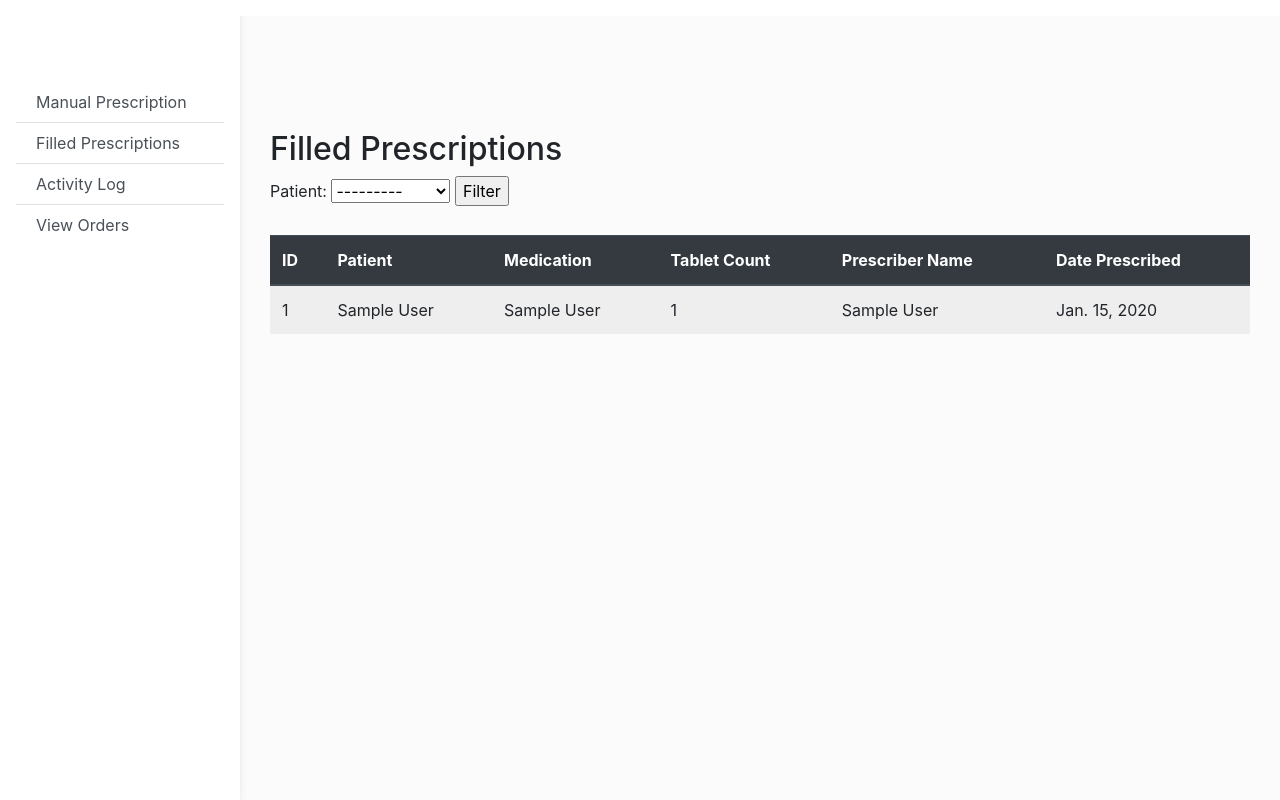
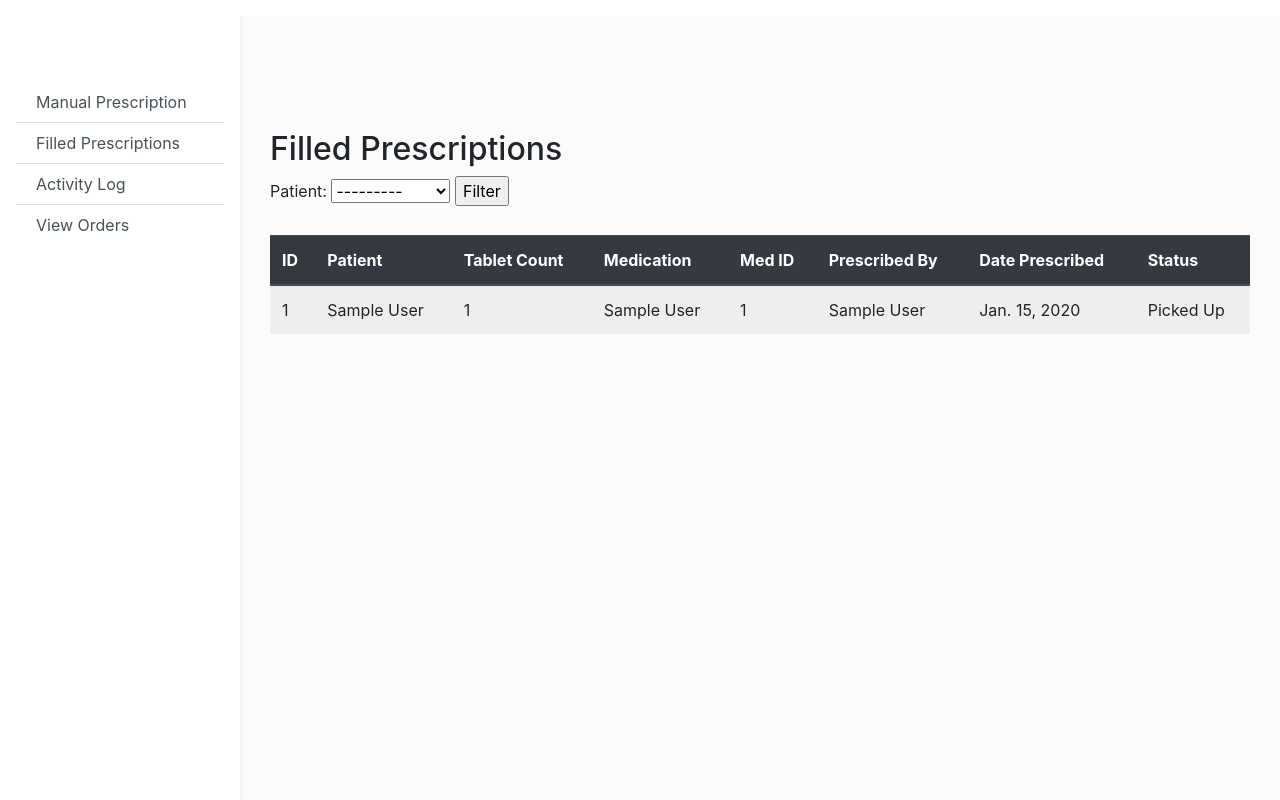
Before and after one commit to CougarBellinger/SFWE403-503-Project, a Django app: page /users/filled_prescriptions/ in a window 1280 px wide. Run offline with Django 4.2, Linux system fonts and the light colour scheme; tables that the repository leaves empty hold one stand-in row (values such as "Sample post"); parts of the project's set-up code (start-up, migrations or seed data) failed here and were passed over; some libraries are stand-ins or nearby versions.

Commit message:
Added a status field to prescription model. Added functionality for the models in related filled prescription views and html files.

```diff
--- a/MyPharma/users/models.py
+++ b/MyPharma/users/models.py
@@ -21,6 +21,14 @@ ACTION_TYPES = [
     (LOGOUT, LOGOUT),
     (MED_REMOVED, MED_REMOVED),
     (FILLED, FILLED)
+]
+
+# Values for prescription status
+PICKED_UP, NOT_PICKED_UP = "Picked Up", "Awaiting Pickup"
+
+PRESCRIPTION_STATUS = [
+    (PICKED_UP, PICKED_UP),
+    (NOT_PICKED_UP, NOT_PICKED_UP)
 ]
 
 
@@ -203,6 +211,8 @@ class Prescription(models.Model):
     date_prescribed = models.DateField(auto_now_add=True)
     is_filled = models.BooleanField(default=False)
 
+    status = models.CharField(choices=PRESCRIPTION_STATUS, max_length=20, null=True)
+
     def __str__(self):
      return f"Prescription for {self.patient}: {self.num_tablets} tablets of {self.medication}"
 
--- a/MyPharma/users/templates/users/filled_prescriptions.html
+++ b/MyPharma/users/templates/users/filled_prescriptions.html
@@ -20,10 +20,12 @@
       <tr>
         <th>ID</th>
         <th>Patient</th>
+        <th>Tablet Count</th>
         <th>Medication</th>
-        <th>Tablet Count</th>
-        <th>Prescriber Name</th>
+        <th>Med ID</th>
+        <th>Prescribed By</th>
         <th>Date Prescribed</th>
+        <th>Status</th>
       </tr>
     </thead>
 
@@ -32,10 +34,12 @@
         <tr>
             <td>{{ prescription.id }}</td>
             <td>{{ prescription.patient }}</td>
+            <td>{{ prescription.num_tablets }}</td>
             <td>{{ prescription.medication.name }}</td>
-            <td>{{ prescription.num_tablets }}</td>
+            <td>{{ prescription.medication.pk }}</td>
             <td>{{ prescription.prescriber_name }}</td>
             <td>{{ prescription.date_prescribed }}</td>
+            <td>{{ prescription.status }}</td>
         </tr>
       {% endfor %}
     </tbody>
--- a/MyPharma/users/views.py
+++ b/MyPharma/users/views.py
@@ -632,45 +632,12 @@ def checkout_order(request, order_id):
         total_price = sum(item.quantity * item.price for item in order.items.all())
         return render(request, 'users/checkout.html', {'order': order, 'total_price': total_price})
     return redirect('view_orders')
+
 @login_required
 def checkout(request, order_id):
     order = get_object_or_404(Order, id=order_id, user=request.user)
     total_price = sum(item.price for item in order.items.all())
     return render(request, 'users/checkout.html', {'order': order, 'total_price': total_price})
-
-"""
-def add_medication(request):
-    if request.method == 'POST':
-        form = MedicationForm(request.POST)
-        if form.is_valid():
-            name = form.cleaned_data['name']
-            expiration_date = form.cleaned_data['expiration_date']
-            tablet_count = form.cleaned_data['tablet_count']
-            price = form.cleaned_data['price']
-
-            # Check if the medication already exists
-            medication, created = Medications.objects.get_or_create(
-                name=name,
-                expiration_date=expiration_date,
-                defaults={'price': price}
-            )
-
-            if created:
-                # If the medication is new, set the tablet count
-                medication.tablet_count = tablet_count
-            else:
-                # If the medication already exists, update the tablet count
-                medication.tablet_count += tablet_count
-
-            medication.save()
-            messages.success(request, f'Medication {name} has been added/updated successfully.')
-            return redirect('medications_view')
-    else:
-        form = MedicationForm()
-
-    return render(request, 'users/add_medication.html', {'form': form})
-
-"""
 
 def unfilled_prescriptions(request):
     unfilled_prescriptions = Prescription.objects.filter(is_filled=False)
@@ -691,6 +658,7 @@ def fill_prescription(request, pk):
     if medication.tablet_count >= prescription.num_tablets:
         medication.tablet_count -= prescription.num_tablets
         prescription.is_filled = True
+        prescription.status = NOT_PICKED_UP
         log_prescription_filled(instance_id=prescription.pk, user=request.user)
         medication.save()
         prescription.save()
@@ -719,7 +687,6 @@ def filled_prescriptions(request):
         else:
             filled_presciptions = Prescription.objects.filter(is_filled=True)
 
-
     context = {
         'filled_prescriptions' : filled_presciptions,
         'form' : form
```
Also changed, not shown: MyPharma/users/migrations/0017_prescription_status.py (added).
